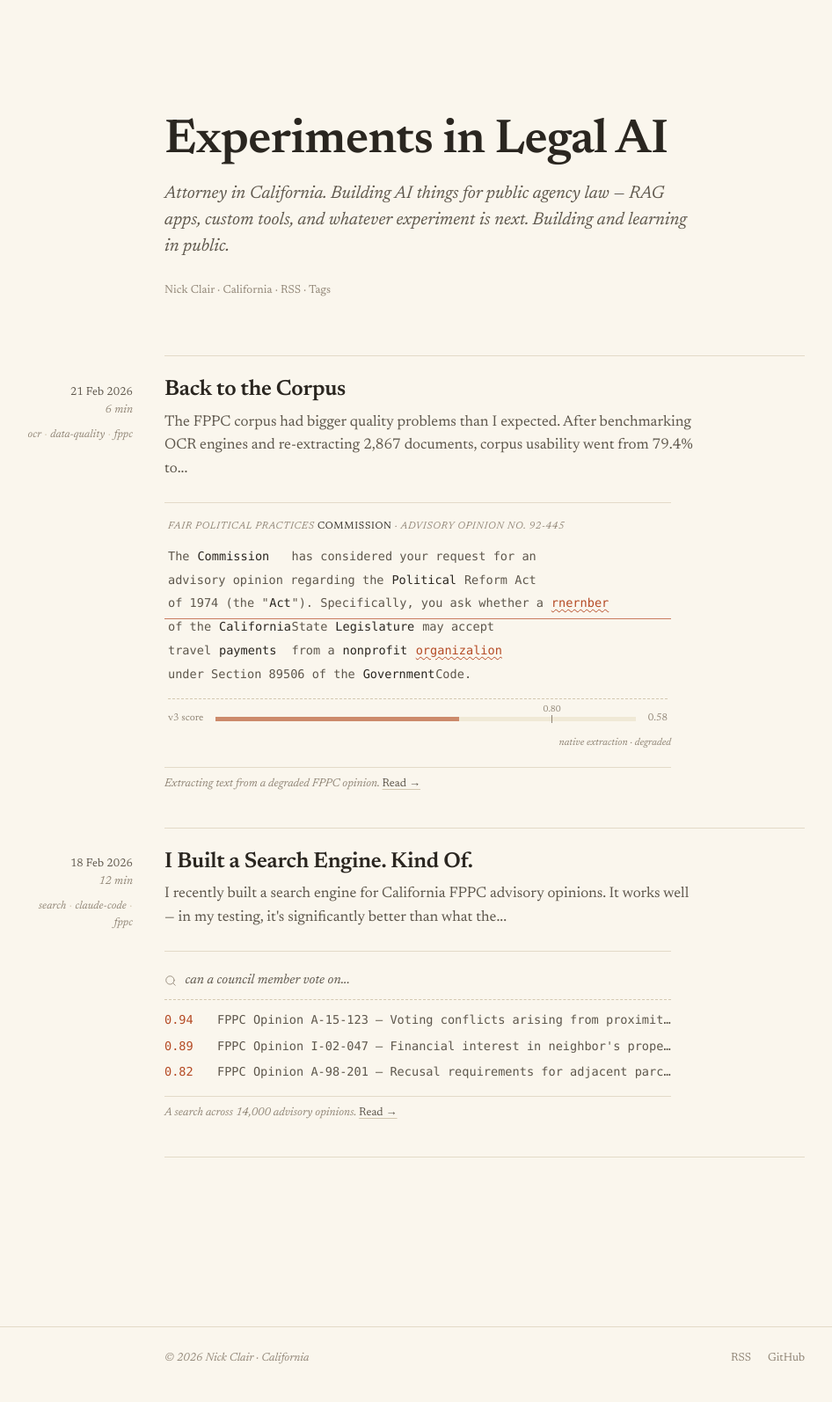
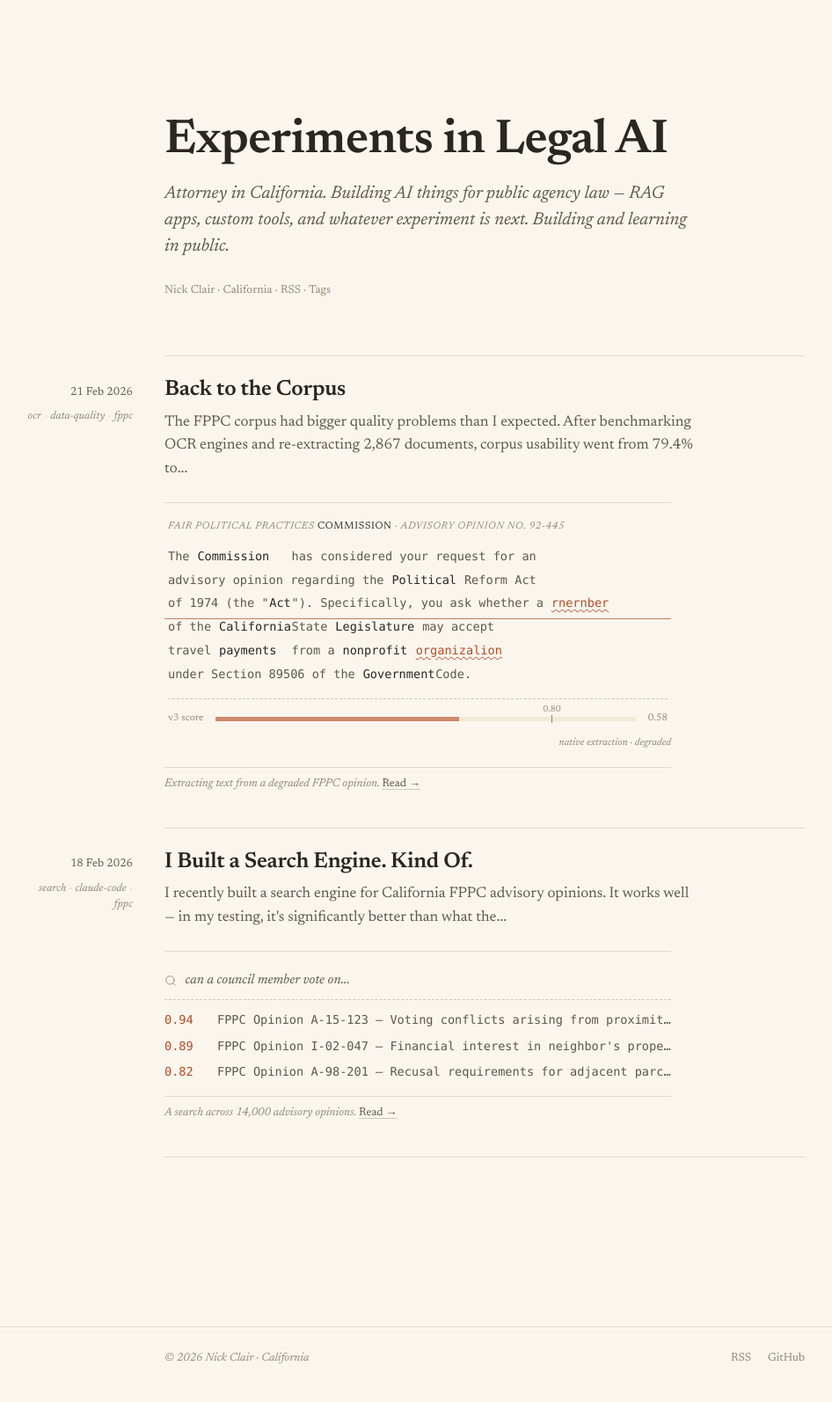
Before and after one commit to nomindnick/nomindnick.github.io, a Jekyll site: the page built from index.html, in a window 1280 px wide. Shown: the whole page at 88% size, without its empty margins (89-1035 px from the left). Built offline with Jekyll 4.4.1, drawn with Linux system fonts in a browser that asks for light colours.

Commit message:
Drop reading-time estimates from marginalia
Future posts will be short dev-diary entries where minute-counts add no
value and would mostly read '1 min' on every entry.

```diff
--- a/_layouts/home.html
+++ b/_layouts/home.html
@@ -14,12 +14,9 @@ layout: default
   <main class="archive">
     {% for post in site.posts %}
     {% assign body_words = post.content | strip_html | number_of_words %}
-    {% assign minutes = body_words | divided_by: site.words_per_minute %}
-    {% if minutes < 1 %}{% assign minutes = 1 %}{% endif %}
     <article class="entry">
       <aside class="entry-margin">
         <time class="margin-date" datetime="{{ post.date | date_to_xmlschema }}">{{ post.date | date: "%-d %b %Y" }}</time>
-        <span class="margin-meta">{{ minutes }} min</span>
         {% if post.tags.size > 0 %}
         <p class="margin-tags">
           {% for tag in post.tags %}<a href="{{ '/tags/' | relative_url }}#{{ tag | slugify }}">{{ tag }}</a>{% unless forloop.last %} <span class="tag-sep" aria-hidden="true">·</span> {% endunless %}{% endfor %}
--- a/_layouts/post.html
+++ b/_layouts/post.html
@@ -1,17 +1,12 @@
 ---
 layout: default
 ---
-
-{% assign body_words = content | strip_html | number_of_words %}
-{% assign minutes = body_words | divided_by: site.words_per_minute %}
-{% if minutes < 1 %}{% assign minutes = 1 %}{% endif %}
 
 <div class="page">
   <article class="entry post">
     <aside class="entry-margin post-margin">
       <p class="margin-back"><a href="{{ '/' | relative_url }}">&larr; Index</a></p>
       <time class="margin-date" datetime="{{ page.date | date_to_xmlschema }}">{{ page.date | date: "%-d %b %Y" }}</time>
-      <span class="margin-meta">{{ minutes }} min read</span>
       {% if page.tags.size > 0 %}
       <p class="margin-tags">
         {% for tag in page.tags %}<a href="{{ '/tags/' | relative_url }}#{{ tag | slugify }}">{{ tag }}</a>{% unless forloop.last %} <span class="tag-sep" aria-hidden="true">·</span> {% endunless %}{% endfor %}
--- a/assets/css/style.css
+++ b/assets/css/style.css
@@ -189,12 +189,6 @@ em, i { font-style: italic; }
   letter-spacing: 0.005em;
   color: var(--ink-soft);
   margin-bottom: 0.1rem;
-}
-
-.margin-meta {
-  display: block;
-  font-feature-settings: "onum" 1;
-  letter-spacing: 0.005em;
 }
 
 .margin-tags {
@@ -805,14 +799,8 @@ em, i { font-style: italic; }
     gap: 0 0.65rem;
   }
 
-  .margin-date,
-  .margin-meta {
+  .margin-date {
     display: inline;
-  }
-  .margin-meta::before {
-    content: "·";
-    margin-right: 0.55rem;
-    color: var(--hairline-2);
   }
 
   .margin-tags {
```
